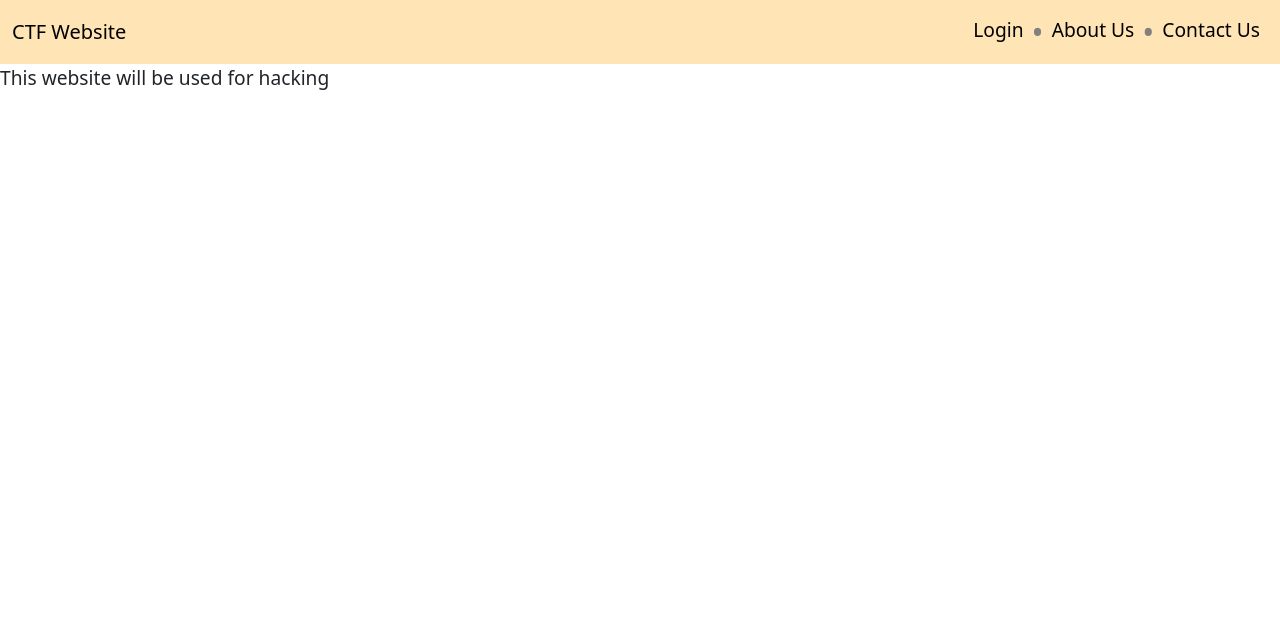
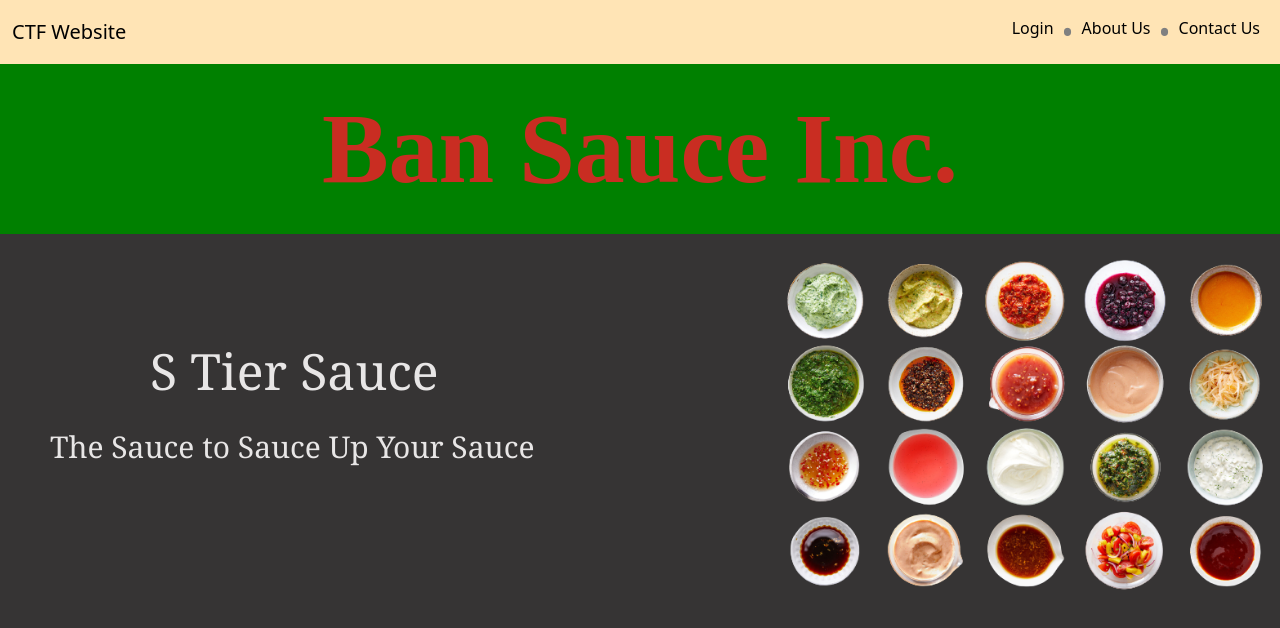
Before and after one commit to Website-Siege/webHack, a React (Create React App) app in the folder webapp/: page / in a window 1280 px wide. Shown: the top 628 px of the page. Built offline with nearby package versions, Linux system fonts and the light colour scheme.

Commit message:
Ben
Homepage - Ben

```diff
--- a/webapp/src/main.js
+++ b/webapp/src/main.js
@@ -11,12 +11,29 @@ function Main(){
             <nav>
                 <Navigation />
             </nav>
-            <div>
-                <p>
-                    This website will be used for hacking
-                </p>
+
+            <div className='title' id='title'>
+                    Ban Sauce Inc.
             </div>
+
+            <div className='logoIcon'>
+
+                <img src='sauceicon.png' alt='placeholder' />
+
+            </div>
+
+            <div className='contentOne'>
+                S Tier Sauce
+
+            </div>
+
+            <div className='contentTwo'>
+                The Sauce to Sauce Up Your Sauce
+            </div>
+
+
         </div>
+
     )
 }
 
--- a/webapp/src/public/main.css
+++ b/webapp/src/public/main.css
@@ -1,3 +1,170 @@
 .main{
-    font-size: larger;
+    width: 100%;
+    height: 100vh;
+    overflow: hidden;
+    background: #363434
 }
+
+
+.title{
+    font-size: 100px;
+    font-family: Comic ;
+    font-weight: bold;
+    color:#c92d22;
+    text-align: center;
+    padding: 10px;
+}
+
+.contentOne{
+    font-family: Georgia, 'Times New Roman', Times, serif;
+    font-size: 60px;
+    margin-top: 24px;
+    margin-bottom: 15px;
+    margin-top: 130px;
+    margin-left: 140px;
+    color: #e8e6e6
+    }
+
+.contentTwo{
+    font-family: Georgia, 'Times New Roman', Times, serif;
+    margin-left: 50px;
+    font-size: 30px;
+    color: #e8e6e6
+    }
+
+
+.logoIcon > img{
+    float: right;
+    display: block;
+    max-width: 100%;
+}
+
+@media (max-width: 480px) {
+    .title{
+        font-size: 40px;
+        background-color: red;
+
+    }
+
+    .contentOne {
+        font-size: 20px;
+        margin-top: 20px;
+        margin-left: 30px;
+    }
+
+    .contentTwo {
+        font-size: 10px;
+        margin-left: 15px;
+    }
+
+    .logoIcon > img{
+        display: block;
+        max-width: 100%;
+        width: 100px;
+        height: auto;
+    }
+
+}
+@media (min-width: 481px) and (max-width: 767px) {
+    .title{
+        font-size: 60px;
+        background-color: yellow;
+    }
+
+    .contentOne {
+        font-size: 30px;
+        margin-top: 30px;
+        margin-left: 60px;
+    }
+
+    .contentTwo {
+        font-size: 15px;
+        margin-left: 35px;
+    }
+    .logoIcon > img {
+        display: block;
+        width: 200px;
+        height: auto;
+        margin-right: 40px;
+        margin-top: 10px;
+    }
+
+}
+
+@media (min-width: 768px) and (max-width: 1024px) {
+    .title{
+        font-size: 80px;
+        background-color: blue;
+    }
+
+    .contentOne {
+        font-size: 40px;
+        margin-top: 50px;
+        margin-left: 100px;
+    }
+
+    .contentTwo {
+        font-size: 20px;
+        margin-left: 50px;
+    }
+    .logoIcon > img {
+        display: block;
+        max-width: 100%;
+        width: 350px;
+        height: auto;
+        margin-right: 50px;
+        margin-top: 15px;
+    }
+}
+
+
+
+@media (min-width: 1025px) and (max-width:1280px ) {
+    .title{
+        font-size: 100px;
+        background-color: green;
+    }
+
+    .contentOne {
+        font-size: 50px;
+        margin-top: 100px;
+        margin-left: 150px;
+    }
+
+    .contentTwo {
+        font-size: 30px;
+        margin-left: 80x;
+    }
+    .logoIcon > img {
+        display: block;
+        width: 500px;
+        height: auto;
+        margin-right: 5px;
+        margin-top: 25px;
+    }
+}
+
+@media (min-width: 1281px){
+    .title{
+        font-size: 120px;
+        background-color: white;
+    }
+
+    .contentOne {
+        font-size: 60px;
+        margin-top: 120px;
+        margin-left: 140px;
+    }
+
+    .contentTwo {
+        font-size: 40px;
+        margin-left: 60px;
+    }
+    .logoIcon > img {
+        display: block;
+        width: 550px;
+        height: auto;
+        margin-right: 15px;
+        margin-top: 20px;
+    }
+}
```
Also changed, not shown: webapp/public/sauceicon.png (added).
